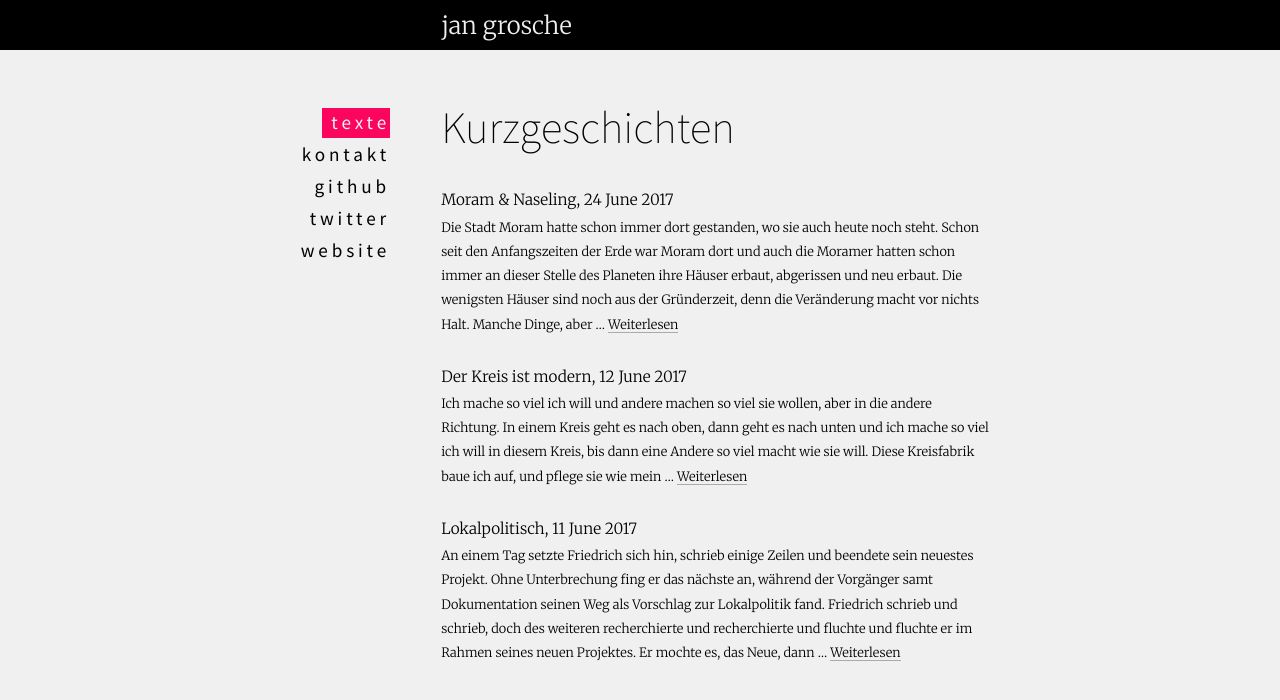
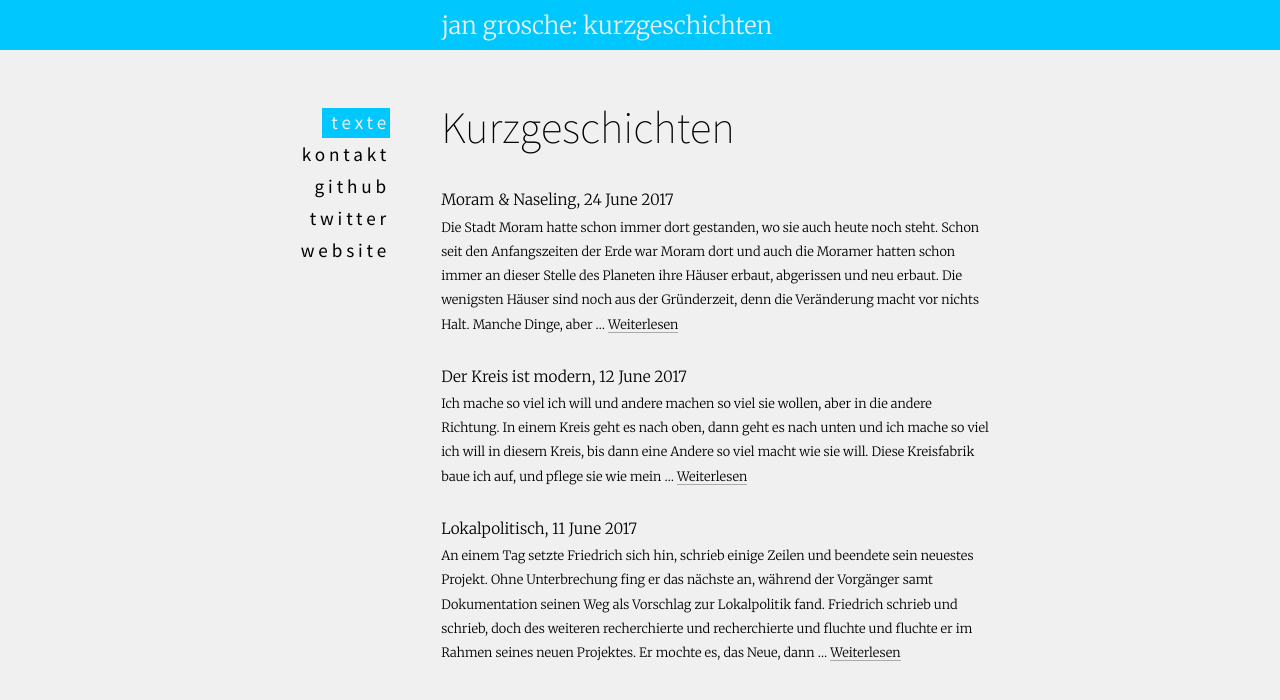
Before and after one commit to janucember/creative-writing-german, a Jekyll site: the page built from index.html, in a window 1280 px wide. Shown: the top 700 px of the page. Built offline with Jekyll 4.4.1, drawn with Linux system fonts in a browser that asks for light colours.

Commit message:
changed visual appearance to set apart from jan.ink website

```diff
--- a/_layouts/default.html
+++ b/_layouts/default.html
@@ -4,7 +4,7 @@
             <meta name="format-detection" content="telephone=no">
             <meta name="viewport" content="initial-scale=1.0">
 
-            <title>{{ page.title }}</title>
+            <title>jan grosche: kurzgeschichten</title>
 
             <link rel="stylesheet" type="text/css" href="/creative-writing-german/css/main.css"> <!-- link to main stylesheet -->
             <link href="https://fonts.googleapis.com/css?family=Merriweather:300|Source+Sans+Pro:200,400" rel="stylesheet"> <!-- google fonts -->
@@ -15,7 +15,7 @@
 <!-- kopfzeile -->
             <div id="head_bar">
                 <div id="head_wrapper">
-                    <div id="head_text">Jan Grosche</div> <!-- site title -->
+                    <div id="head_text">Jan Grosche: Kurzgeschichten</div> <!-- site title -->
                 </div> <!-- #head_wrapper -->
             </div> <!-- #head_bar -->
 
--- a/css/main.css
+++ b/css/main.css
@@ -1,10 +1,10 @@
 /* selection colours */
 ::selection {
-	background: #fb055f; /* Safari */
+	background: #00c8ff; /* Safari */
 	color: #f0f0f0;
 	}
 ::-moz-selection {
-	background: #fb055f; /* Firefox */
+	background: #00c8ff; /* Firefox */
 	color: #f0f0f0;
 }
 
@@ -24,7 +24,7 @@ body {
 /********/
 
 #head_bar {
-    background-color: #000000;
+    background-color: #00c8ff;
 	display: inline-block;
     width: 100%;
 	font-family: "Merriweather", Times, "Times New Roman", serif;
@@ -114,7 +114,7 @@ nav a {
 
 nav a.active {
     color: #f0f0f0;
-    background-color: #fb055f;
+    background-color: #00c8ff;
 }
 
 @media only screen and (min-width: 830px) {
```
